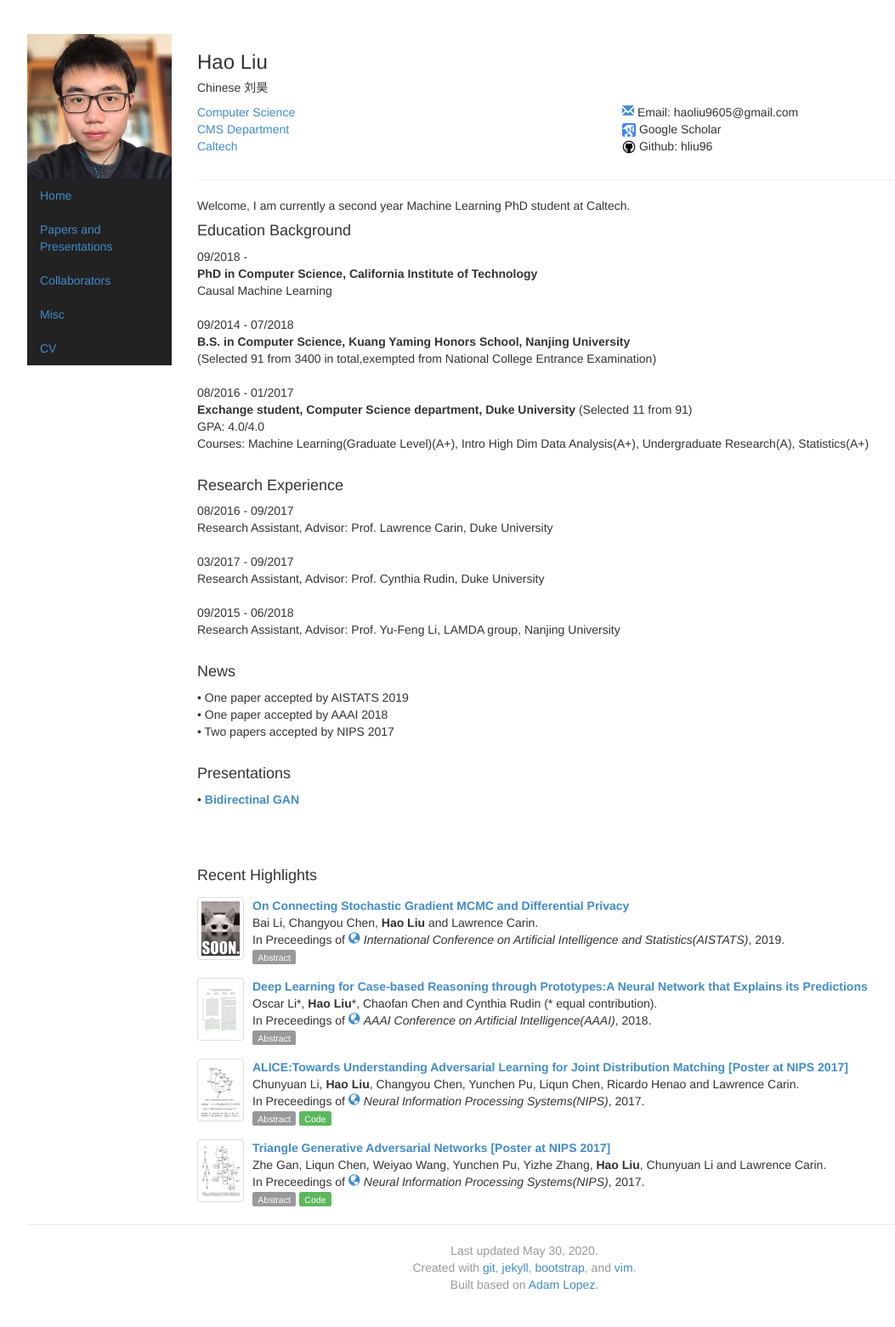
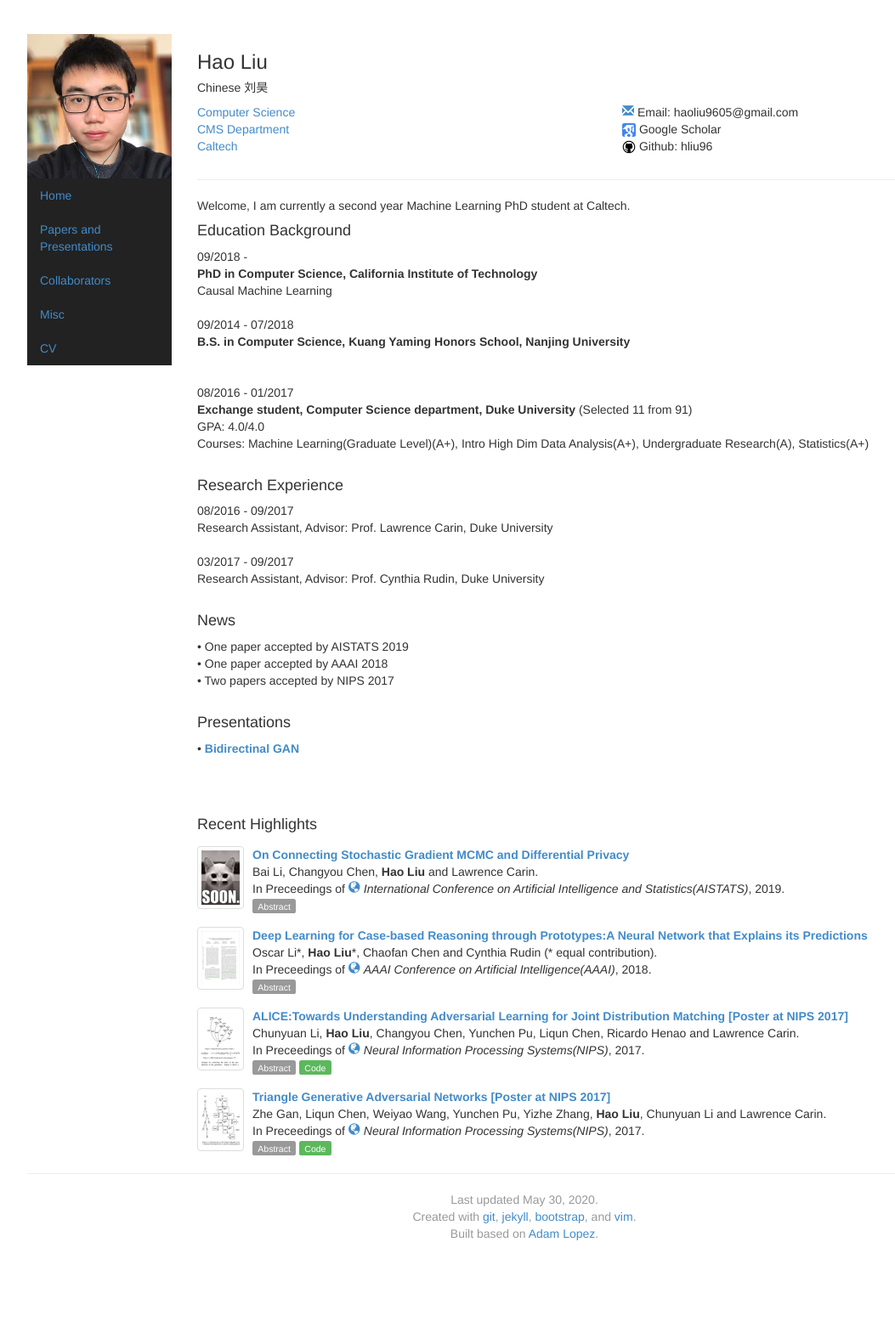
Before and after one commit to tspbfs/tspbfs.github.io, a Jekyll site: the page built from index.html, in a window 1280 px wide. Shown: the whole page at 85% size, without its empty margins (23-1076 px from the left). Built offline with Jekyll 4.4.1, drawn with Linux system fonts in a browser that asks for light colours; after the commit the page ends 1502 px from its top, so only the background shows below that.

Commit message:
Update index.html

```diff
--- a/index.html
+++ b/index.html
@@ -67,7 +67,7 @@ Causal Machine Learning
 
 
 09/2014 - 07/2018 <br>
-<B>B.S. in Computer Science, Kuang Yaming Honors School, Nanjing University </B><br> (Selected 91 from 3400 in total,exempted from National College Entrance Examination) <br>
+<B>B.S. in Computer Science, Kuang Yaming Honors School, Nanjing University </B><br> <br>
 
 <br>
 08/2016 - 01/2017 <br>
@@ -86,10 +86,6 @@ Research Assistant, Advisor: Prof. Lawrence Carin, Duke University <br>
 <br>
 03/2017 - 09/2017 <br>
 Research Assistant, Advisor: Prof. Cynthia Rudin, Duke University <br>
-
-<br>
-09/2015 - 06/2018 <br>
-Research Assistant, Advisor: Prof. Yu-Feng Li, LAMDA group, Nanjing University <br>
 
 <p>
 
```
